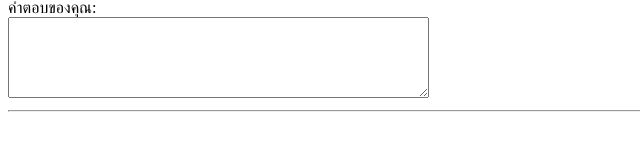
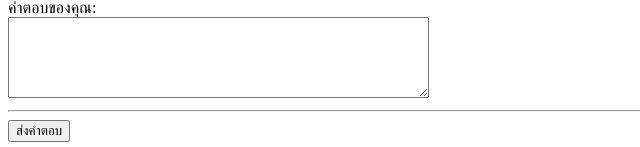
Before and after one commit to 64160100/88726064, a plain HTML site: page babyquiz/babyquiz.html in a window 1280 px wide. Shown: the part 972-1119 px from the top of the page, without its empty margins (0-640 px from the left). Before the commit the page ends 1092 px from the top, so only its background shows below. Drawn offline with Linux system fonts and the light colour scheme; files whose address does not match are found by name.

Commit message:
Commit ครั้งที่ 10 (เพิ่มปุ่มส่งคำตอบ)

```diff
--- a/babyquiz/babyquiz.html
+++ b/babyquiz/babyquiz.html
@@ -51,6 +51,7 @@
         คำตอบของคุณ:<br>
         <Textarea name="q5" rows="5" cols="50"></Textarea><br>
         <hr>
+        <input type="submit" value="ส่งคำตอบ">
     </form>
 </body>
 </html>
```
